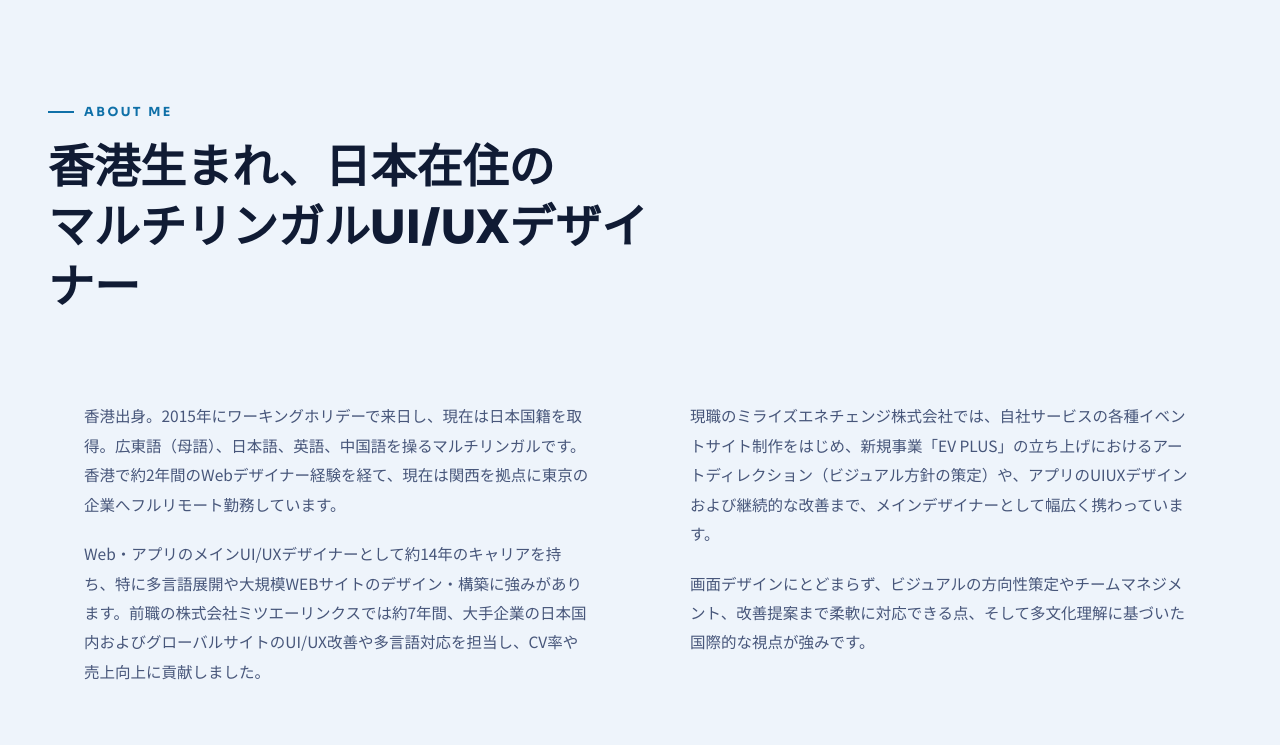
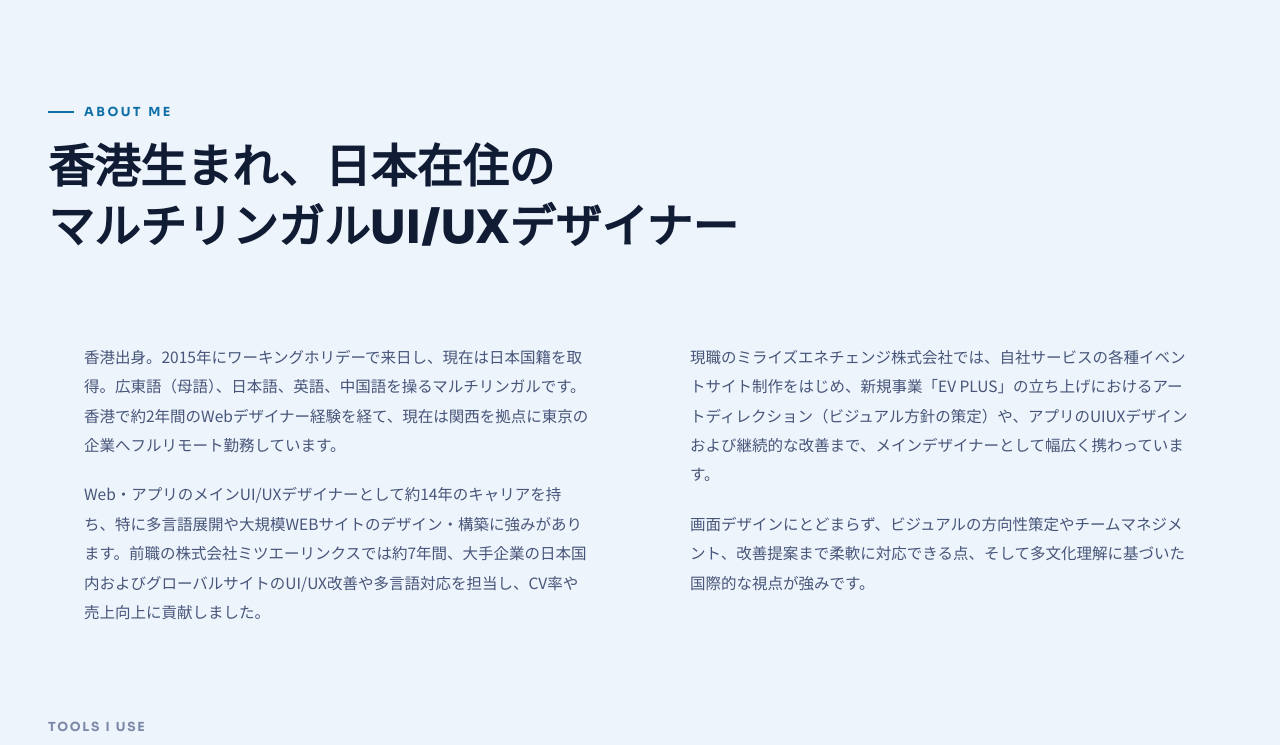
Before and after one commit to kaiusuigary/portfolio, an Astro site: page / in a window 1280 px wide. Shown: the part 940-1685 px from the top of the page. Built offline with nearby package versions, Linux system fonts and the light colour scheme; Astro itself is replaced by a stand-in of ours.

Commit message:
About heading: wrap only at word breaks
Co-Authored-By: Claude Opus 5.5 <noreply@anthropic.com>

```diff
--- a/src/components/About.astro
+++ b/src/components/About.astro
@@ -74,8 +74,8 @@ const tools = [
   }
   <div class="wrap" style="position:relative;z-index:2;">
     <div class="eyebrow">About Me</div>
-    <h2 class="disp" style="font-size:clamp(32px,4vw,46px);font-weight:800;max-width:640px;color:var(--ink);">
-      香港生まれ、日本在住の<br />マルチリンガルUI/UXデザイナー
+    <h2 class="disp" style="font-size:clamp(32px,4vw,46px);font-weight:800;color:var(--ink);">
+      <span style="display:inline-block;">香港生まれ、</span><span style="display:inline-block;">日本在住の</span><br /><span style="display:inline-block;"><span style="display:inline-block;">マルチリンガル</span><span style="display:inline-block;">UI/UXデザイナー</span></span>
     </h2>
 
     <div class="grid-2" style="margin-top:48px;">
```
